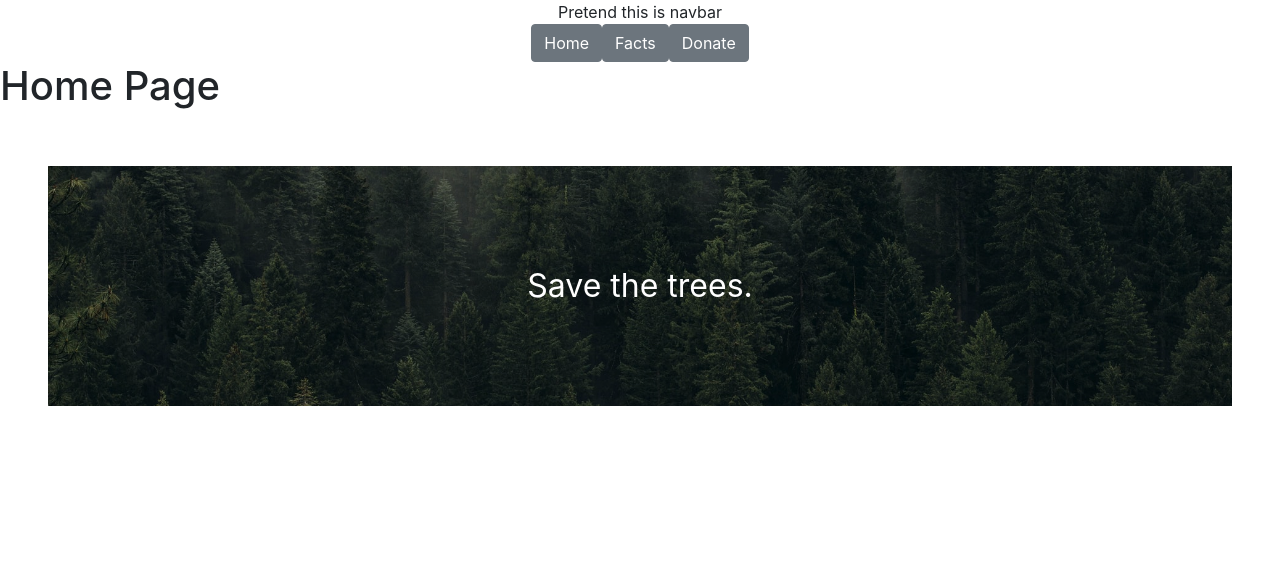
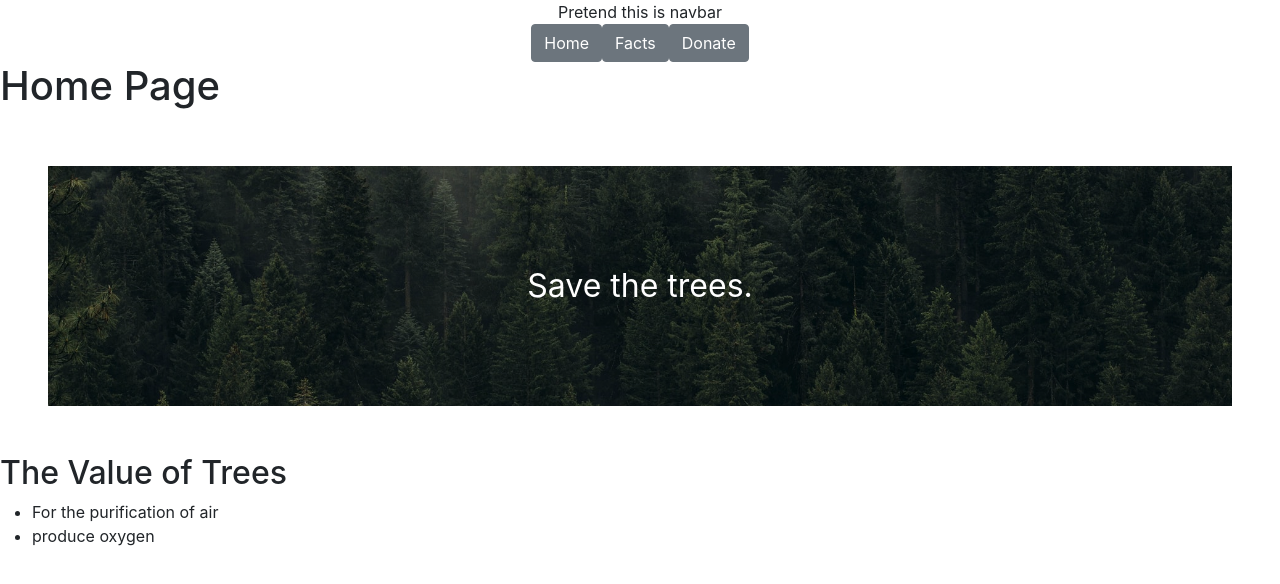
Before and after one commit to Web-Dev-Speedrunners/git-gud, a React (Create React App) app: page / in a window 1280 px wide. Shown: the top 584 px of the page. Built offline with nearby package versions, Linux system fonts and the light colour scheme.

Commit message:
created a draft of bullets

```diff
--- a/src/pages/home/index.jsx
+++ b/src/pages/home/index.jsx
@@ -6,8 +6,17 @@ const HomePage = () => {
     <div>
       <h1>Home Page</h1>
       <Banner />
+      <h2> The Value of Trees</h2>
+      <ul>
+        <li>For the purification of air</li>
+        <li>produce oxygen</li>
+      </ul>
   </div>
+
   )
+
 }
 
+
+
 export default HomePage
```
Also changed, not shown: 1 other file (tests, documents, lock files or other folders).
